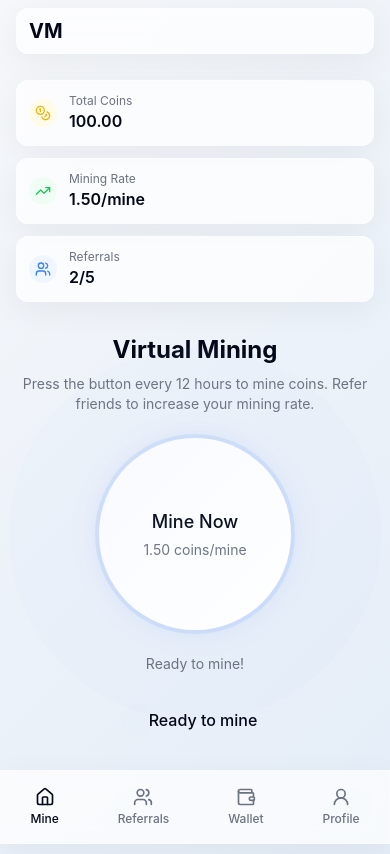
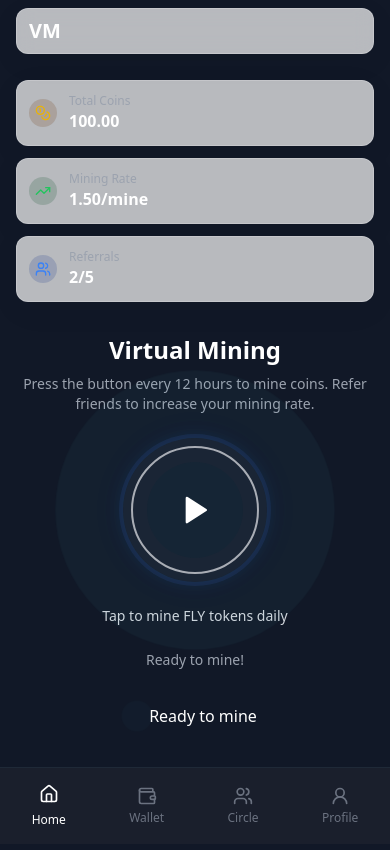
Before and after one commit to codewithbharat/virtual-mining-experience, a React (Vite) app: page / in a window 390 px wide. Built offline with nearby package versions, Linux system fonts and the light colour scheme; a web font is replaced by a local one.

Commit message:
Implement dark theme
Applies a dark theme to the application.

```diff
--- a/src/App.tsx
+++ b/src/App.tsx
@@ -16,9 +16,10 @@ import MobileTabBar from "./components/MobileTabBar";
 const queryClient = new QueryClient();
 
 const App = () => {
-  // Apply gradient background to body
+  // Apply gradient background to body, force dark theme
   useEffect(() => {
     document.body.classList.add('gradient-bg');
+    document.documentElement.classList.add('dark');
     return () => {
       document.body.classList.remove('gradient-bg');
     };
@@ -30,6 +31,7 @@ const App = () => {
         <Toaster />
         <Sonner />
         <BrowserRouter>
+          <div className="bg-[#111827] text-white min-h-screen">
             <Routes>
               <Route path="/" element={<Index />} />
               <Route path="/dashboard" element={<Dashboard />} />
@@ -39,6 +41,7 @@ const App = () => {
               <Route path="*" element={<NotFound />} />
             </Routes>
             <MobileTabBar />
+          </div>
         </BrowserRouter>
       </TooltipProvider>
     </QueryClientProvider>
--- a/src/components/MiningButton.tsx
+++ b/src/components/MiningButton.tsx
@@ -1,6 +1,7 @@
 
 import React, { useState } from 'react';
 import { cn } from '@/lib/utils';
+import { Play } from 'lucide-react';
 
 interface MiningButtonProps {
   onClick: () => void;
@@ -35,55 +36,45 @@ const MiningButton: React.FC<MiningButtonProps> = ({
           <div className="absolute inset-0 rounded-full animate-pulse-ring opacity-50 bg-mining-light" />
         )}
 
-        {/* Mining button */}
+        {/* Mining button - three-layer design with turquoise colors */}
         <button
           onClick={handleClick}
           disabled={disabled}
           className={cn(
-            "relative flex flex-col items-center justify-center w-48 h-48 rounded-full transition-all duration-300 ease-out",
+            "relative flex flex-col items-center justify-center w-36 h-36 rounded-full transition-all duration-300 ease-out",
             "mining-button-shadow focus:outline-none",
             disabled
-              ? "bg-gray-100 dark:bg-gray-800 cursor-not-allowed"
-              : "bg-white dark:bg-gray-900 hover:scale-105",
+              ? "bg-gray-800 cursor-not-allowed"
+              : "bg-[#1A2535] hover:scale-105",
             isPressed && "scale-95 transition-all duration-100",
             !disabled && "active:scale-95"
           )}
         >
-          <div className="absolute inset-0 rounded-full overflow-hidden">
-            <div
-              className={cn(
-                "absolute inset-0 bg-gradient-to-br transition-opacity duration-300",
-                disabled
-                  ? "from-gray-200 to-gray-300 dark:from-gray-700 dark:to-gray-800 opacity-50"
-                  : "from-mining-light to-mining-default opacity-10"
-              )}
-            />
+          {/* Outer ring */}
+          <div className="absolute inset-2 rounded-full border-2 border-mining-default opacity-70"></div>
+
+          {/* Middle ring with gradient */}
+          <div className="absolute inset-6 rounded-full bg-[#152535]"></div>
+
+          {/* Inner circle with play icon */}
+          <div className="absolute inset-12 rounded-full bg-mining-default flex items-center justify-center">
+            <Play className="h-8 w-8 text-white fill-white" />
           </div>
 
-          <div className="flex flex-col items-center justify-center h-full">
-            <div className={cn(
-              "text-lg font-medium mb-1",
-              disabled
-                ? "text-gray-400 dark:text-gray-500"
-                : "text-mining-default"
-            )}>
-              Mine Now
+          {/* Pulse animation */}
+          {!disabled && (
+            <div className="absolute inset-0 rounded-full animate-pulse">
+              <div className="absolute inset-2 rounded-full border-2 border-mining-default opacity-30"></div>
             </div>
-            <div className={cn(
-              "text-sm",
-              disabled
-                ? "text-gray-400 dark:text-gray-500"
-                : "text-gray-500 dark:text-gray-400"
-            )}>
-              {miningRate.toFixed(2)} coins/mine
-            </div>
-          </div>
-
-          {/* Inner circle pulse animation */}
-          {!disabled && (
-            <div className="absolute inset-10 rounded-full bg-mining-default/5 animate-pulse"></div>
           )}
         </button>
+      </div>
+
+      {/* Text under button */}
+      <div className="mt-6 text-center">
+        <p className="text-gray-300 text-sm">
+          Tap to mine FLY tokens daily
+        </p>
       </div>
     </div>
   );
--- a/src/components/MobileTabBar.tsx
+++ b/src/components/MobileTabBar.tsx
@@ -8,14 +8,14 @@ const MobileTabBar: React.FC = () => {
   const location = useLocation();
 
   const tabs = [
-    { name: 'Mine', path: '/', icon: Home },
-    { name: 'Referrals', path: '/referrals', icon: Users },
+    { name: 'Home', path: '/', icon: Home },
     { name: 'Wallet', path: '/wallet', icon: Wallet },
+    { name: 'Circle', path: '/referrals', icon: Users },
     { name: 'Profile', path: '/profile', icon: UserRound },
   ];
 
   return (
-    <div className="md:hidden fixed bottom-0 left-0 right-0 z-50 glass-card border-t border-gray-200 dark:border-gray-700">
+    <div className="md:hidden fixed bottom-0 left-0 right-0 z-50 bg-[#1A1F2C] border-t border-gray-800">
       <div className="flex justify-around items-center py-2">
         {tabs.map((tab) => {
           const isActive = location.pathname === tab.path;
@@ -26,17 +26,25 @@ const MobileTabBar: React.FC = () => {
               key={tab.path}
               to={tab.path}
               className={cn(
-                "flex flex-col items-center justify-center px-3 py-2 rounded-lg",
+                "flex flex-col items-center justify-center px-3 py-2",
                 isActive
                   ? "text-mining-default"
-                  : "text-gray-500 dark:text-gray-400"
+                  : "text-gray-500"
               )}
             >
-              <Icon className={cn(
-                "h-5 w-5 mb-1",
-                isActive ? "text-mining-default" : "text-gray-500 dark:text-gray-400"
-              )} />
-              <span className="text-xs font-medium">{tab.name}</span>
+              <div className={cn(
+                "relative flex items-center justify-center",
+                isActive && "mb-1"
+              )}>
+                {isActive && (
+                  <div className="absolute -top-1 left-1/2 transform -translate-x-1/2 -translate-y-full w-1.5 h-1.5 rounded-full bg-mining-default" />
+                )}
+                <Icon className={cn(
+                  "h-5 w-5",
+                  isActive ? "text-mining-default" : "text-gray-500"
+                )} />
+              </div>
+              <span className="text-xs font-medium mt-1">{tab.name}</span>
             </Link>
           );
         })}
--- a/src/index.css
+++ b/src/index.css
@@ -39,7 +39,8 @@
     --mining-dark: 221 90% 40%;
   }
 
-  .dark {
+  /* Force dark mode */
+  :root {
     --background: 222.2 84% 4.9%;
     --foreground: 210 40% 98%;
 
@@ -49,7 +50,7 @@
     --popover: 222.2 84% 4.9%;
     --popover-foreground: 210 40% 98%;
 
-    --primary: 217.2 91.2% 59.8%;
+    --primary: 187 75% 55%; /* Turquoise color from reference image */
     --primary-foreground: 222.2 47.4% 11.2%;
 
     --secondary: 217.2 32.6% 17.5%;
@@ -66,23 +67,14 @@
 
     --border: 217.2 32.6% 17.5%;
     --input: 217.2 32.6% 17.5%;
-    --ring: 224.3 76.3% 48%;
+    --ring: 187 75% 55%;
 
-    --mining-light: 221 90% 65%;
-    --mining-default: 221 83% 53%;
-    --mining-dark: 221 90% 40%;
-  }
-}
-
-@layer base {
-  * {
-    @apply border-border;
+    --mining-light: 187 75% 65%;
+    --mining-default: 187 75% 55%;
+    --mining-dark: 187 75% 45%;
   }
 
-  body {
-    @apply bg-background text-foreground font-sans;
-    font-feature-settings: "rlig" 1, "calt" 1;
-  }
+  /* Delete the .dark class selector since we're forcing dark mode */
 }
 
 @font-face {
```
Lines whose indentation alone changed are shown as unchanged.
